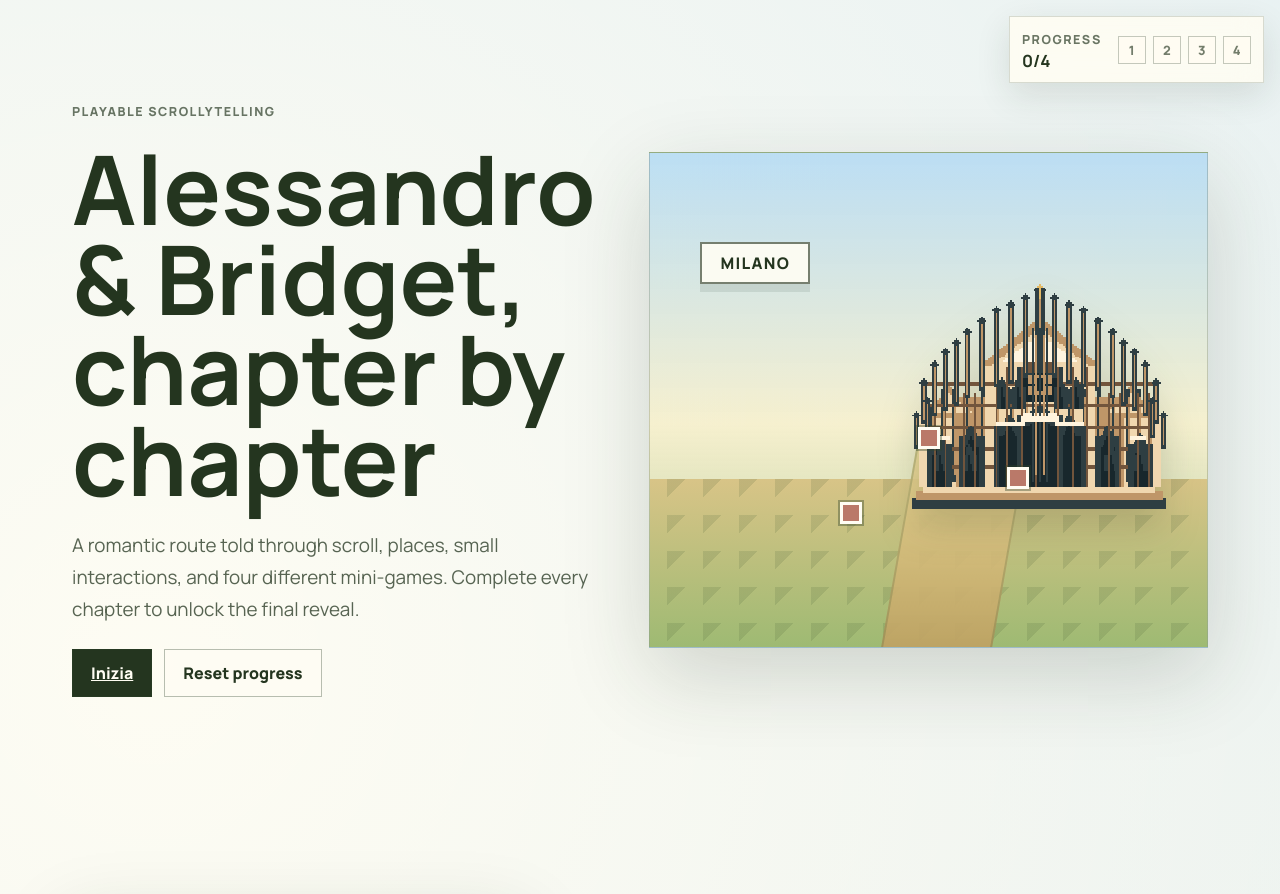
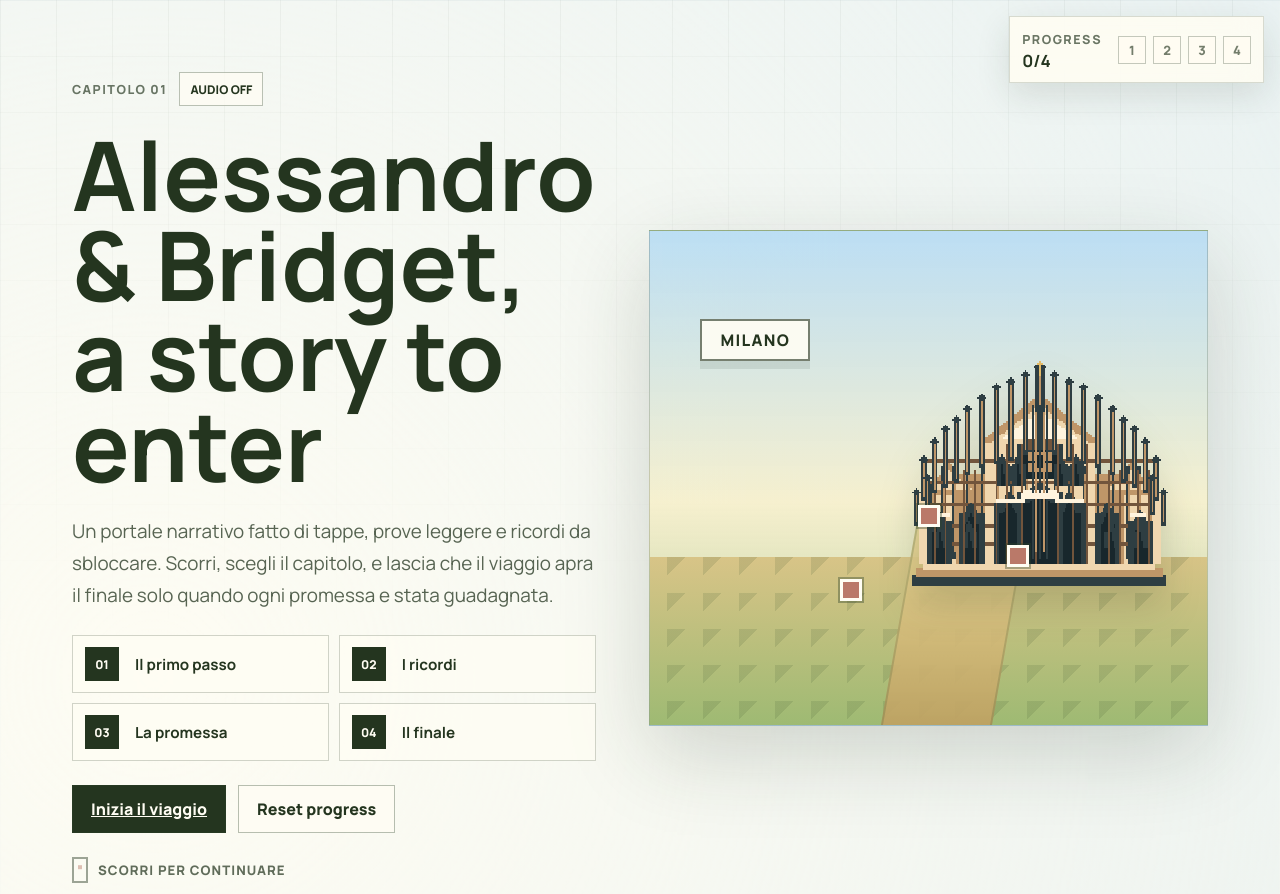
Before and after one commit to alessandropontini/site_love, a Next.js app: page / in a window 1280 px wide. Shown: the top 894 px of the page. Built offline with nearby package versions, Linux system fonts and the light colour scheme.

Commit message:
feat: add narrative portal shell

```diff
--- a/components/story/StoryShell.module.css
+++ b/components/story/StoryShell.module.css
@@ -6,13 +6,46 @@
     linear-gradient(180deg, #dcebf2 0%, #f5f1df 48%, #dfe9cf 100%);
 }
 
+.skipLink {
+  position: fixed;
+  left: 16px;
+  top: 16px;
+  z-index: 40;
+  border: 2px solid #24351f;
+  background: #fffdf3;
+  color: #24351f;
+  padding: 10px 12px;
+  font-weight: 900;
+  text-decoration: none;
+  transform: translateY(-140%);
+  transition: transform 160ms ease;
+}
+
+.skipLink:focus-visible {
+  outline: 3px solid rgba(111, 144, 198, 0.72);
+  outline-offset: 3px;
+  transform: translateY(0);
+}
+
 .intro {
   min-height: 100vh;
+  position: relative;
   display: grid;
   grid-template-columns: minmax(0, 0.95fr) minmax(320px, 1.05fr);
   align-items: center;
   gap: clamp(28px, 6vw, 72px);
   padding: clamp(28px, 6vw, 72px);
+}
+
+.intro::before {
+  content: "";
+  position: absolute;
+  inset: 0;
+  pointer-events: none;
+  background:
+    linear-gradient(90deg, rgba(36, 53, 31, 0.08) 1px, transparent 1px) 0 0 / 56px 56px,
+    linear-gradient(180deg, rgba(36, 53, 31, 0.05) 1px, transparent 1px) 0 0 / 56px 56px;
+  mask-image: linear-gradient(180deg, rgba(0, 0, 0, 0.54), transparent 68%);
 }
 
 .introArt {
@@ -108,6 +141,33 @@
   max-width: 680px;
   display: grid;
   gap: 24px;
+  position: relative;
+  z-index: 1;
+}
+
+.portalTopline {
+  display: flex;
+  align-items: center;
+  flex-wrap: wrap;
+  gap: 12px;
+}
+
+.audioToggle {
+  min-height: 34px;
+  border: 1px solid rgba(45, 67, 44, 0.32);
+  background: rgba(255, 253, 243, 0.72);
+  color: #24351f;
+  padding: 7px 10px;
+  font-size: 0.75rem;
+  font-weight: 900;
+  text-transform: uppercase;
+  cursor: pointer;
+}
+
+.audioToggle[aria-pressed="true"] {
+  background: #38562c;
+  border-color: #38562c;
+  color: #fffdf3;
 }
 
 .eyebrow,
@@ -136,6 +196,52 @@
   color: rgba(36, 53, 31, 0.76);
   font-size: clamp(1rem, 2vw, 1.18rem);
   line-height: 1.7;
+}
+
+.chapterNav {
+  display: grid;
+  grid-template-columns: repeat(2, minmax(0, 1fr));
+  gap: 10px;
+  max-width: 560px;
+}
+
+.chapterNav a {
+  display: grid;
+  grid-template-columns: 38px minmax(0, 1fr);
+  align-items: center;
+  gap: 12px;
+  min-height: 58px;
+  border: 1px solid rgba(45, 67, 44, 0.22);
+  background: rgba(255, 253, 243, 0.66);
+  color: #24351f;
+  padding: 10px 12px;
+  text-decoration: none;
+  transition:
+    background-color 180ms ease,
+    border-color 180ms ease,
+    transform 180ms ease;
+}
+
+.chapterNav a:hover {
+  border-color: rgba(186, 121, 105, 0.62);
+  background: rgba(255, 253, 243, 0.92);
+  transform: translateY(-1px);
+}
+
+.chapterNav span {
+  display: grid;
+  place-items: center;
+  width: 34px;
+  height: 34px;
+  background: #24351f;
+  color: #fffdf3;
+  font-size: 0.76rem;
+  font-weight: 900;
+}
+
+.chapterNav strong {
+  min-width: 0;
+  font-size: 0.95rem;
 }
 
 .introActions {
@@ -170,9 +276,44 @@
 
 .primaryButton:focus-visible,
 .secondaryButton:focus-visible,
+.audioToggle:focus-visible,
+.chapterNav a:focus-visible,
+.scrollCue:focus-visible,
 .promiseBox button:focus-visible {
   outline: 3px solid rgba(111, 144, 198, 0.58);
   outline-offset: 3px;
+}
+
+.scrollCue {
+  display: inline-flex;
+  align-items: center;
+  gap: 10px;
+  width: fit-content;
+  color: rgba(36, 53, 31, 0.72);
+  font-size: 0.82rem;
+  font-weight: 900;
+  letter-spacing: 0.08em;
+  text-decoration: none;
+  text-transform: uppercase;
+}
+
+.scrollCue span {
+  width: 16px;
+  height: 26px;
+  border: 2px solid rgba(36, 53, 31, 0.44);
+  position: relative;
+}
+
+.scrollCue span::after {
+  content: "";
+  position: absolute;
+  left: 50%;
+  top: 6px;
+  width: 4px;
+  height: 4px;
+  background: #ba7969;
+  transform: translateX(-50%);
+  animation: scrollPulse 1400ms ease-in-out infinite;
 }
 
 .progress {
@@ -201,6 +342,19 @@
   padding: 0;
   margin: 0;
   list-style: none;
+}
+
+@keyframes scrollPulse {
+  0%,
+  100% {
+    transform: translate(-50%, 0);
+    opacity: 0.45;
+  }
+
+  50% {
+    transform: translate(-50%, 8px);
+    opacity: 1;
+  }
 }
 
 .progressDot {
@@ -410,6 +564,10 @@
     padding: 24px 18px 64px;
   }
 
+  .chapterNav {
+    grid-template-columns: 1fr;
+  }
+
   .introArt {
     min-height: 330px;
     order: 2;
@@ -437,3 +595,17 @@
     min-height: 260px;
   }
 }
+
+@media (prefers-reduced-motion: reduce) {
+  .skipLink,
+  .chapterNav a,
+  .primaryButton,
+  .secondaryButton,
+  .promiseBox button {
+    transition: none;
+  }
+
+  .scrollCue span::after {
+    animation: none;
+  }
+}
--- a/components/story/StoryShell.tsx
+++ b/components/story/StoryShell.tsx
@@ -1,7 +1,7 @@
 'use client';
 
 import Image from "next/image";
-import { useMemo } from "react";
+import { useMemo, useState } from "react";
 
 import { FinalReveal } from "@/components/finale/FinalReveal";
 import { HiddenObjectGame } from "@/components/games/HiddenObjectGame";
@@ -14,6 +14,13 @@ import { gameLabels, gameOrder, storyChapters, type GameId } from "@/lib/storyCo
 import { useStoryProgress } from "@/lib/useStoryProgress";
 
 import styles from "./StoryShell.module.css";
+
+const portalChapters = [
+  { id: "timeline", number: "01", label: "Il primo passo" },
+  { id: "map", number: "02", label: "I ricordi" },
+  { id: "emotion", number: "03", label: "La promessa" },
+  { id: "finale", number: "04", label: "Il finale" }
+];
 
 function getGameLabel(gameId: GameId) {
   return gameLabels[gameId].toLowerCase();
@@ -32,6 +39,7 @@ function buildChapterRequirements() {
 }
 
 export function StoryShell() {
+  const [audioReady, setAudioReady] = useState(false);
   const {
     completedCount,
     completeGame,
@@ -86,6 +94,10 @@ export function StoryShell() {
 
   return (
     <div className={styles.storyShell}>
+      <a className={styles.skipLink} href="#story-content">
+        Skip to story content
+      </a>
+
       <ProgressIndicator
         completedCount={completedCount}
         totalGames={totalGames}
@@ -95,25 +107,55 @@ export function StoryShell() {
 
       <header className={styles.intro}>
         <div className={styles.introCopy}>
-          <span className={styles.eyebrow}>Playable scrollytelling</span>
-          <h1>Alessandro & Bridget, chapter by chapter</h1>
+          <div className={styles.portalTopline}>
+            <span className={styles.eyebrow}>Capitolo 01</span>
+            <button
+              type="button"
+              className={styles.audioToggle}
+              aria-pressed={audioReady}
+              aria-label={
+                audioReady
+                  ? "Audio ambience placeholder active"
+                  : "Audio ambience placeholder inactive"
+              }
+              onClick={() => setAudioReady((current) => !current)}
+            >
+              {audioReady ? "Audio ready" : "Audio off"}
+            </button>
+          </div>
+          <h1>Alessandro & Bridget, a story to enter</h1>
           <p>
-            A romantic route told through scroll, places, small interactions, and
-            four different mini-games. Complete every chapter to unlock the final
-            reveal.
+            Un portale narrativo fatto di tappe, prove leggere e ricordi da
+            sbloccare. Scorri, scegli il capitolo, e lascia che il viaggio apra
+            il finale solo quando ogni promessa e stata guadagnata.
           </p>
+
+          <nav className={styles.chapterNav} aria-label="Chapter navigation">
+            {portalChapters.map((chapter) => (
+              <a key={chapter.id} href={`#${chapter.id}`}>
+                <span>{chapter.number}</span>
+                <strong>{chapter.label}</strong>
+              </a>
+            ))}
+          </nav>
+
           <div className={styles.introActions}>
             <a
               className={styles.primaryButton}
               href="#timeline"
               onClick={() => startStory()}
             >
-              Inizia
+              Inizia il viaggio
             </a>
             <button type="button" className={styles.secondaryButton} onClick={resetStory}>
               Reset progress
             </button>
           </div>
+
+          <a className={styles.scrollCue} href="#timeline" aria-label="Scorri per continuare">
+            <span aria-hidden="true" />
+            Scorri per continuare
+          </a>
         </div>
 
         <div className={styles.introArt} aria-hidden="true">
@@ -134,7 +176,7 @@ export function StoryShell() {
         </div>
       </header>
 
-      <div className={styles.storyTrack}>
+      <div className={styles.storyTrack} id="story-content">
         {storyChapters.map((chapter, chapterIndex) => {
           const gameId = chapter.gameId;
           const requiredPreviousGame = chapterRequirements[chapter.id] ?? null;
--- a/lib/storyConfig.ts
+++ b/lib/storyConfig.ts
@@ -49,22 +49,22 @@ export const gameLabels: Record<GameId, string> = {
 export const storyChapters: StoryChapter[] = [
   {
     id: "intro",
-    eyebrow: "Prologue",
-    title: "A city opens like a quiet game cartridge",
+    eyebrow: "Prologo",
+    title: "La citta si apre come una soglia luminosa",
     body:
-      "Begin with one small decision: follow the route. The story moves through places, clues, and tiny tests that unlock the next chapter.",
+      "Tutto comincia da una scelta piccola: seguire la strada. Ogni tappa custodisce un indizio, una prova leggera e un ricordo che apre il capitolo successivo.",
     place: "Milano",
     year: "Start",
     tone: "sky"
   },
   {
     id: "timeline",
-    eyebrow: "Chapter 01",
-    title: "The timeline starts moving",
+    eyebrow: "Capitolo 01",
+    title: "Il primo passo",
     body:
-      "Each stop keeps a memory, but nothing is handed over at once. Read the scene, play the moment, and let the next section come into view.",
-    place: "First route",
-    year: "Then",
+      "La strada non rivela tutto insieme. Leggi la scena, attraversa il momento e lascia che il prossimo frammento arrivi con calma.",
+    place: "Prima rotta",
+    year: "Inizio",
     tone: "olive"
   },
   {
@@ -80,12 +80,12 @@ export const storyChapters: StoryChapter[] = [
   },
   {
     id: "map",
-    eyebrow: "Chapter 02",
-    title: "A map of places that kept showing up",
+    eyebrow: "Capitolo 02",
+    title: "I ricordi",
     body:
-      "Some cities are not just backgrounds. They become coordinates: a sign, a facade, a path home, a place you can recognize before anyone names it.",
-    place: "Milano route",
-    year: "After",
+      "Alcuni luoghi non restano sfondo. Diventano coordinate: un cartello, una facciata, una strada che sa gia dove riportarti.",
+    place: "Rotta Milano",
+    year: "Dopo",
     tone: "sky"
   },
   {
@@ -101,12 +101,12 @@ export const storyChapters: StoryChapter[] = [
   },
   {
     id: "emotion",
-    eyebrow: "Chapter 03",
-    title: "The quiet sentence in the middle",
+    eyebrow: "Capitolo 03",
+    title: "La promessa",
     body:
-      "Between the games there is a pause: a softer frame, a held look, a sentence that does not need decoration to matter.",
-    place: "Pause",
-    year: "Always",
+      "Tra una prova e l'altra resta una pausa: una cornice piu morbida, uno sguardo tenuto, una frase che non ha bisogno di decorazioni.",
+    place: "Pausa",
+    year: "Sempre",
     tone: "rose"
   },
   {
@@ -133,12 +133,12 @@ export const storyChapters: StoryChapter[] = [
   },
   {
     id: "finale",
-    eyebrow: "Finale",
-    title: "The reveal waits until every chapter is earned",
+    eyebrow: "Capitolo 04",
+    title: "Il finale",
     body:
-      "When every game is complete, the route stops being a map and becomes a promise: keep choosing the next page together.",
-    place: "Unlocked ending",
-    year: "Forever",
+      "Quando ogni gioco e completo, la rotta smette di essere una mappa e diventa una promessa: continuare a scegliere la prossima pagina insieme.",
+    place: "Finale sbloccato",
+    year: "Per sempre",
     tone: "rose"
   }
 ];
```
